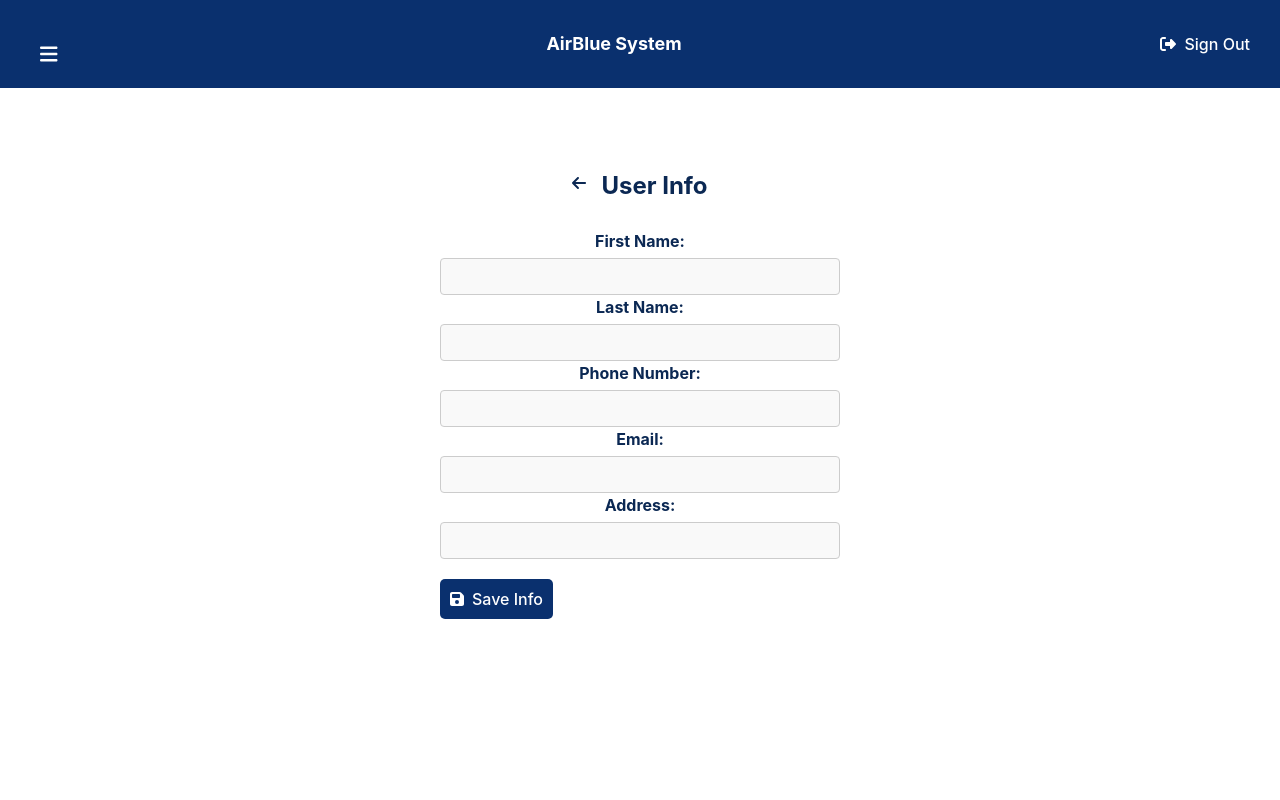
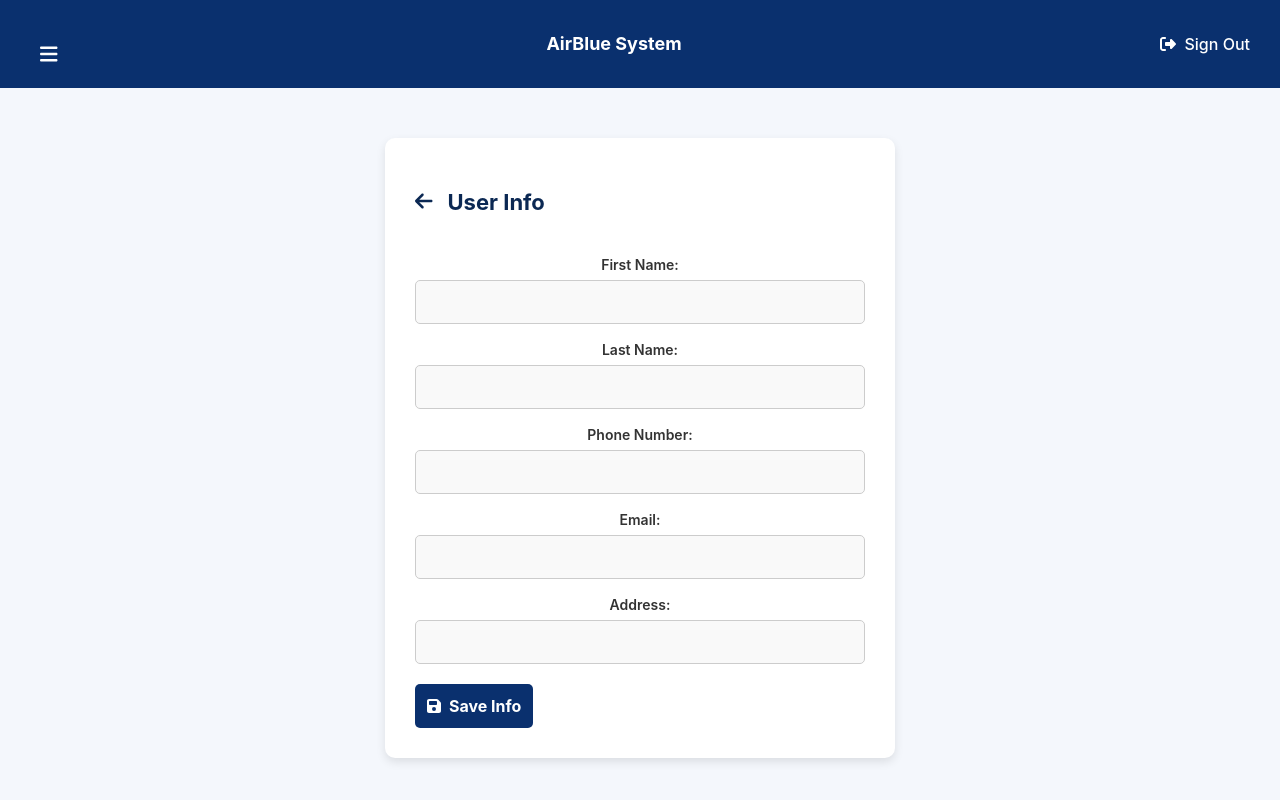
Before and after one commit to RR1288/AirBlue-frontend, a React (Vite) app: page /setuser-info in a window 1280 px wide. Shown: the top 800 px of the page. Built offline with nearby package versions, Linux system fonts and the light colour scheme.

Commit message:
Route debugging and some styling

```diff
--- a/src/App.jsx
+++ b/src/App.jsx
@@ -8,7 +8,6 @@ import EventDetailPage from './pages/EventDetailPage';
 import LoginPage from './pages/LoginPage';
 import UnderConstruction from './pages/UnderConstruction';
 import EventEditPage from './pages/EventEditPage';
-import EventAttendeesPage from './pages/EventAttendeesPage';
 import FinancePermission from './pages/FinancePermission';
 import EventCreationPage from './pages/EventCreationPage';
 import FlightSearchPage from './pages/FlightSearchPage';
@@ -39,7 +38,6 @@ function App() {
                     <Route path="/" element={<LoginPage/>} />
                     <Route path="/login" element={<LoginPage/>} />
                     <Route path="/event-edit" element={<EventEditPage/>} />
-                    <Route path="/event-attendees" element={<EventAttendeesPage/>} />
                     <Route path="/under-construction" element={<UnderConstruction/>} />
                     <Route path="/finance-permission" element={<FinancePermission/>} />
                     <Route path="/event-creation" element={<EventCreationPage/>} />
--- a/src/pages/EventAttendeesPage.jsx
+++ /dev/null
@@ -1,269 +0,0 @@
-import React, { useState, useEffect, useContext } from 'react';
-import Header from '../components/Header';
-import { FontAwesomeIcon } from '@fortawesome/react-fontawesome';
-import { faArrowLeft, faFilter } from '@fortawesome/free-solid-svg-icons';
-import { Link, useParams } from 'react-router-dom';
-import { AuthContext } from "../context/AuthContext";
-
-// for event planners who can see the specific event
-
-const EventAttendeesPage = () => {
-  // State for first and last name filters
-  const [firstName, setFirstName] = useState('');
-  const [lastName, setLastName] = useState('');
-
-  // Sample list of attendees
-  // const [attendees, setAttendees] = useState([
-  //   'Adams, John',
-  //   'Adams, Jane',
-  //   'Alexander, Jazmin',
-  //   'Alexander, Joseph',
-  //   'Allen, Louise',
-  //   'Allen, Greg',
-  //   'Allen, John'
-  // ]);
-  const [attendees, setAttendees] = useState([]);
-  const { user } = useContext(AuthContext); // Get logged-in user info
-  const { eventId } = useParams(); // Get event ID from the URL
-  const [error, setError] = useState(null);
-
-  useEffect(() => {
-    if (!user) return; // Ensure user is logged in
-
-    fetch( `${import.meta.env.VITE_API_URL}/events/attendees/{eventId}}`, {
-      method: "GET",
-      headers: {
-        Authorization: `Bearer ${user.token}`
-      }
-    })
-      .then(response => {
-        if (!response.ok) {
-          return response.json().then(err => {
-            throw new Error(err.message || "Error fetching attendees.");
-          });
-        }
-        return response.json();
-      })
-      .then(data => setAttendees(data))
-      .catch(err => {
-        setError(err.message);
-      });
-
-  }, [eventId, user]);
-
-
-  // State for selected attendees to remove
-  const [selectedAttendees, setSelectedAttendees] = useState([]);
-
-  // Handle checkbox change for selecting attendees
-  const handleCheckboxChange = (attendee) => {
-    setSelectedAttendees(prevSelected =>
-      prevSelected.includes(attendee)
-        ? prevSelected.filter(name => name !== attendee)
-        : [...prevSelected, attendee]
-    );
-  };
-
-  // Function to remove selected attendees
-  const removeAttendees = () => {
-    setAttendees(prevAttendees =>
-      prevAttendees.filter(attendee => !selectedAttendees.includes(attendee))
-    );
-    setSelectedAttendees([]); // Clear selected attendees after removal
-  };
-
-  // Function to clear filters
-  const clearFilters = () => {
-    setFirstName('');
-    setLastName('');
-  };
-
-  return (
-    <div style={styles.container}>
-      <Header title="AirBlue System" />
-      <main style={styles.main}>
-        <section style={styles.attendees}>
-          {/* Container for back button and title */}
-          <div style={styles.headerRow}>
-            <Link to="/home" style={styles.backButton}>
-              <FontAwesomeIcon icon={faArrowLeft} />
-            </Link>
-          </div>
-          <h3 style={styles.title2}>Attendees</h3>
-
-          {/* Filter Section */}
-          <div style={styles.filterContainer}>
-            <input
-              type="text"
-              placeholder="First name"
-              style={styles.filterInput}
-              value={firstName}
-              onChange={(e) => setFirstName(e.target.value)}
-            />
-            <input
-              type="text"
-              placeholder="Last name"
-              style={styles.filterInput}
-              value={lastName}
-              onChange={(e) => setLastName(e.target.value)}
-            />
-            <FontAwesomeIcon icon={faFilter} style={styles.icon} />
-            <button onClick={clearFilters} style={styles.clearButton}>Clear Filters</button>
-            <button style={styles.searchButton}>Search</button>
-          </div>
-
-          {/* List of attendees */}
-          <div style={styles.attendeeList}>
-            {attendees.map((attendee, index) => (
-              <div key={index} style={styles.attendeeItem}>
-                <input
-                  type="checkbox"
-                  checked={selectedAttendees.includes(attendee)}
-                  onChange={() => handleCheckboxChange(attendee)}
-                  style={styles.checkbox}
-                />
-                <span>{attendee}</span>
-              </div>
-            ))}
-          </div>
-
-          {/* Action Buttons */}
-          <div style={styles.buttonRow}>
-            <button onClick={removeAttendees} style={styles.actionButton}>
-              Remove Attendee(s)
-            </button>
-            <button style={styles.actionButton}>
-              Add Attendee(s)
-            </button>
-            <button style={styles.actionButton}>
-              Add from file
-            </button>
-          </div>
-        </section>
-      </main>
-    </div>
-  );
-};
-
-const styles = {
-  container: {
-    display: 'flex',
-    flexDirection: 'column',
-    minHeight: '100vh',
-    width: '100vw',
-    backgroundColor: '#ffffff',
-    boxSizing: 'border-box',
-  },
-  main: {
-    flex: 1,
-    display: 'flex',
-    flexDirection: 'column',
-    alignItems: 'center',
-    justifyContent: 'center',
-    padding: '20px',
-    marginTop: '-20px',
-  },
-  headerRow: {
-    display: 'flex',
-    alignItems: 'center',
-    width: '100%',
-    maxWidth: '800px',
-
-  },
-  backButton: {
-    display: 'flex',
-    alignItems: 'center',
-    textDecoration: 'none',
-    color: '#0B2853',
-    fontSize: '16px',
-    fontWeight: '600',
-    marginTop: '5px',
-    marginRight: '389px',
-    marginLeft: '-400px' // Adjusts spacing between back button and title
-  },
-  title1: {
-    fontSize: '24px',
-    color: '#0B2853',
-    fontWeight: '600',
-    marginTop: '-90px',
-    marginBottom: '10px',
-  },
-  title2: {
-    fontSize: '24px',
-    color: '#0B2853',
-    fontWeight: '600',
-    marginTop: '5px',
-  },
-  filterContainer: {
-    display: 'flex',
-    alignItems: 'center',
-    gap: '10px',
-    marginBottom: '20px',
-  },
-  filterInput: {
-    padding: '8px',
-    border: '1px solid #ccc',
-    borderRadius: '4px',
-    backgroundColor: 'white',
-    color: 'black',
-    flex: '1',
-  },
-  icon: {
-    color: '#0A306E',
-    fontSize: '20px',
-  },
-  clearButton: {
-    backgroundColor: '#fff',
-    color: '#0B2853',
-    border: '1px solid #0B2853',
-    borderRadius: '5px',
-    padding: '5px 10px',
-    cursor: 'pointer',
-  },
-  searchButton: {
-    backgroundColor: '#0A306E',
-    color: '#fff',
-    border: 'none',
-    borderRadius: '5px',
-    padding: '5px 10px',
-    cursor: 'pointer',
-  },
-  attendeeList: {
-    maxHeight: '300px',
-    overflowY: 'auto',
-    width: '100%',
-    color: 'black',
-    maxWidth: '800px',
-    marginBottom: '20px',
-  },
-  attendeeItem: {
-    display: 'flex',
-    alignItems: 'center',
-    padding: '10px',
-    backgroundColor: 'lightgray',
-    marginBottom: '5px',
-    borderRadius: '4px',
-  },
-  checkbox: {
-    marginRight: '10px',
-  },
-  buttonRow: {
-    display: 'flex',
-    gap: '10px',
-    justifyContent: 'center',
-    width: '100%',
-    maxWidth: '800px',
-  },
-  actionButton: {
-    padding: '8px 12px',
-    color: 'white',
-    backgroundColor: '#0A306E',
-    border: 'none',
-    borderRadius: '4px',
-    cursor: 'pointer',
-    flex: 1,
-    textAlign: 'center',
-  },
-};
-
-export default EventAttendeesPage;
--- a/src/pages/EventCreationPage.module.css
+++ b/src/pages/EventCreationPage.module.css
@@ -57,6 +57,7 @@
   .input {
     padding: 10px;
     border-radius: 4px;
+    color:gray;
     border: 1px solid #ccc;
     background-color: #f9f9f9;
     font-size: 16px;
@@ -65,6 +66,7 @@
   .textarea {
     padding: 10px;
     min-height: 100px;
+    color:gray;
     border-radius: 4px;
     border: 1px solid #ccc;
     background-color: #f9f9f9;
--- a/src/pages/FlightSearchPage.jsx
+++ b/src/pages/FlightSearchPage.jsx
@@ -75,9 +75,8 @@ const styles = {
     },
     mainContent: {
         flex: 1,
-        maxWidth: '800px',
+        maxWidth: '1000px',
         margin: '0 auto',
-        marginTop: '10px',
         padding: '20px'
     },
     headerRow: {
@@ -134,6 +133,7 @@ const styles = {
     searchButton: {
         backgroundColor: '#0B2853',
         color: 'white',
+        marginTop: '0px',
         padding: '10px 15px',
         borderRadius: '4px',
         cursor: 'pointer',
--- a/src/pages/ManageEventsPage.jsx
+++ b/src/pages/ManageEventsPage.jsx
@@ -38,11 +38,6 @@ const ManageEventsPage = () => {
 
           {/* Filter Section */}
           <div style={styles.filterContainer}>
-            <input type="text" placeholder="Event Title" style={styles.filterInput} />
-            <input type="text" placeholder="Event Type" style={styles.filterInput} />
-            <FontAwesomeIcon icon={faFilter} style={styles.icon} />
-            <button style={styles.clearButton}>Clear Filters</button>
-            <button style={styles.searchButton}>Search</button>
             <Link to="/event-creation">
               <button style={styles.searchButton}>Create Event</button>
             </Link>
@@ -104,20 +99,19 @@ const styles = {
     display: 'flex',
     flexDirection: 'column',
     alignItems: 'center',
-    padding: '20px',
+    padding: '10px',
   },
   headerRow: {
     display: "flex",
     alignItems: "center",
     width: "100%",
     maxWidth: "800px",
-    marginBottom: "20px",
   },
   backButton: {
     display: "flex",
     alignItems: "left",
     textDecoration: "none",
-    marginTop: "160px",
+    marginTop: "20px",
     color: "#0B2853",
     fontSize: "16px",
     fontWeight: "600",
@@ -126,7 +120,7 @@ const styles = {
   },
   title: {
     fontSize: "24px",
-    marginTop: "160px",
+    marginTop: "20px",
     marginBottom: "5px",
     color: "#0B2853",
     fontWeight: "600",
--- a/src/pages/SetUserInfoPage.jsx
+++ b/src/pages/SetUserInfoPage.jsx
@@ -11,7 +11,7 @@ const styles = {
     flexDirection: 'column',
     minHeight: '100vh',
     width: '100vw',
-    backgroundColor: '#ffffff',
+    backgroundColor: '#f4f7fc',
     boxSizing: 'border-box',
   },
   contentWrapper: {
@@ -20,50 +20,61 @@ const styles = {
     flexDirection: 'column',
     alignItems: 'center',
     justifyContent: 'center',
-    padding: '100px',
+    padding: '50px 20px',
     transition: 'margin-left 0.3s ease-in-out',
-    marginTop: '10px',
+  },
+  card: {
+    backgroundColor: '#ffffff',
+    padding: '30px',
+    borderRadius: '10px',
+    boxShadow: '0px 4px 10px rgba(0, 0, 0, 0.1)',
+    width: '100%',
+    maxWidth: '450px',
   },
   headerRow: {
     display: 'flex',
     alignItems: 'center',
-    marginBottom: '10px',
-    marginTop: '-50px',
+    marginBottom: '20px',
   },
   backButton: {
     textDecoration: 'none',
     color: '#0B2853',
+    fontSize: '20px',
     marginRight: '15px',
   },
   title: {
-    fontSize: '24px',
+    fontSize: '22px',
     fontWeight: 'bold',
     color: '#0B2853',
-  },
-  form: {
-    width: '100%',
-    maxWidth: '400px',
   },
   formGroup: {
     display: 'flex',
     flexDirection: 'column',
+    marginBottom: '15px',
   },
   label: {
     marginBottom: '5px',
-    color: '#0B2853',
-    fontWeight: 'bold',
+    color: '#333',
+    fontSize: '14px',
+    fontWeight: '600',
   },
   input: {
-    padding: '10px',
-    borderRadius: '4px',
+    padding: '12px',
+    borderRadius: '5px',
     border: '1px solid #ccc',
     backgroundColor: '#F9F9F9',
-    color: 'gray',
+    color: '#333',
+    fontSize: '16px',
+    outline: 'none',
+    transition: 'border 0.3s ease',
+  },
+  inputFocus: {
+    border: '1px solid #0A306E',
   },
   saveButton: {
     backgroundColor: '#0A306E',
     color: 'white',
-    padding: '10px',
+    padding: '12px',
     borderRadius: '5px',
     cursor: 'pointer',
     display: 'flex',
@@ -71,6 +82,13 @@ const styles = {
     justifyContent: 'center',
     gap: '8px',
     marginTop: '20px',
+    fontSize: '16px',
+    fontWeight: 'bold',
+    border: 'none',
+    transition: 'background 0.3s ease',
+  },
+  saveButtonHover: {
+    backgroundColor: '#082A5A',
   },
 };
 
@@ -97,6 +115,7 @@ const UserInfoPage = () => {
       <div style={{ flex: 1 }}>
         <Header title="AirBlue System" setSidebarOpen={setSidebarOpen} />
         <div style={styles.contentWrapper}>
+          <div style={styles.card}>
             {/* Back Button */}
             <div style={styles.headerRow}>
               <Link to="/register" style={styles.backButton}>
@@ -106,7 +125,7 @@ const UserInfoPage = () => {
             </div>
 
             {/* User Info Form */}
-          <form style={styles.form}>
+            <form>
               <div style={styles.formGroup}>
                 <label style={styles.label}>First Name:</label>
                 <input
@@ -163,10 +182,16 @@ const UserInfoPage = () => {
               </div>
 
               {/* Save Button */}
-            <button type="submit" style={styles.saveButton}>
+              <button
+                type="submit"
+                style={styles.saveButton}
+                onMouseOver={(e) => (e.currentTarget.style.backgroundColor = styles.saveButtonHover.backgroundColor)}
+                onMouseOut={(e) => (e.currentTarget.style.backgroundColor = styles.saveButton.backgroundColor)}
+              >
                 <FontAwesomeIcon icon={faSave} /> Save Info
               </button>
             </form>
+          </div>
         </div>
       </div>
     </div>
```
Also changed, not shown: src/pages/EventDetailPage.jsx (+1 -7 lines), src/pages/EventsFinanceUser.jsx (+1 -13 lines). Lines whose indentation alone changed are shown as unchanged.
